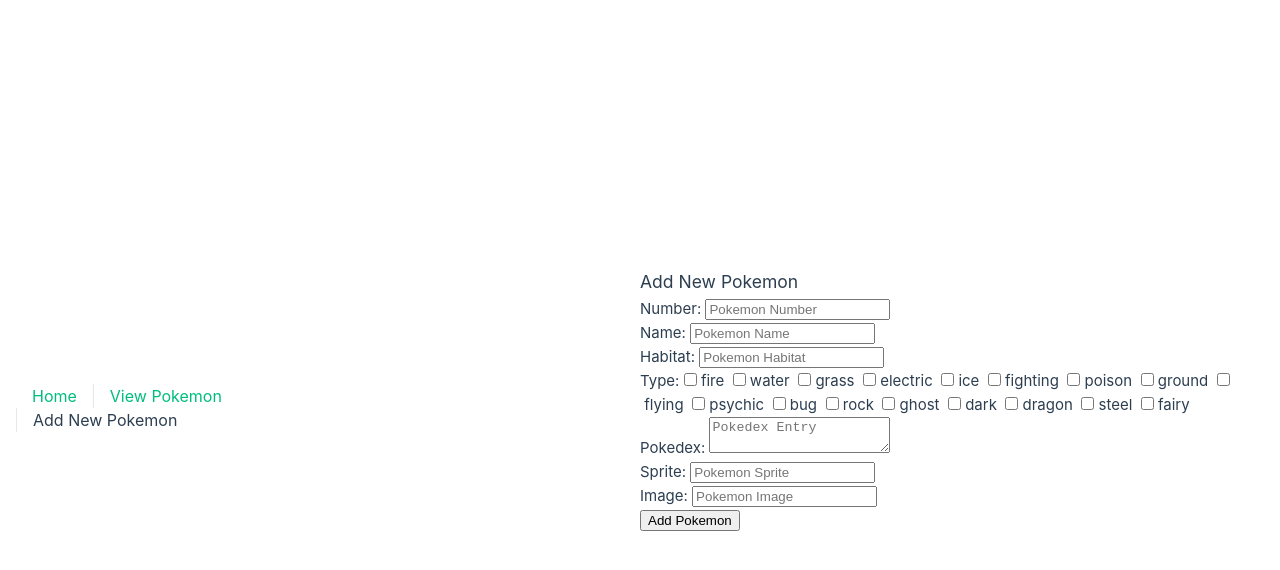
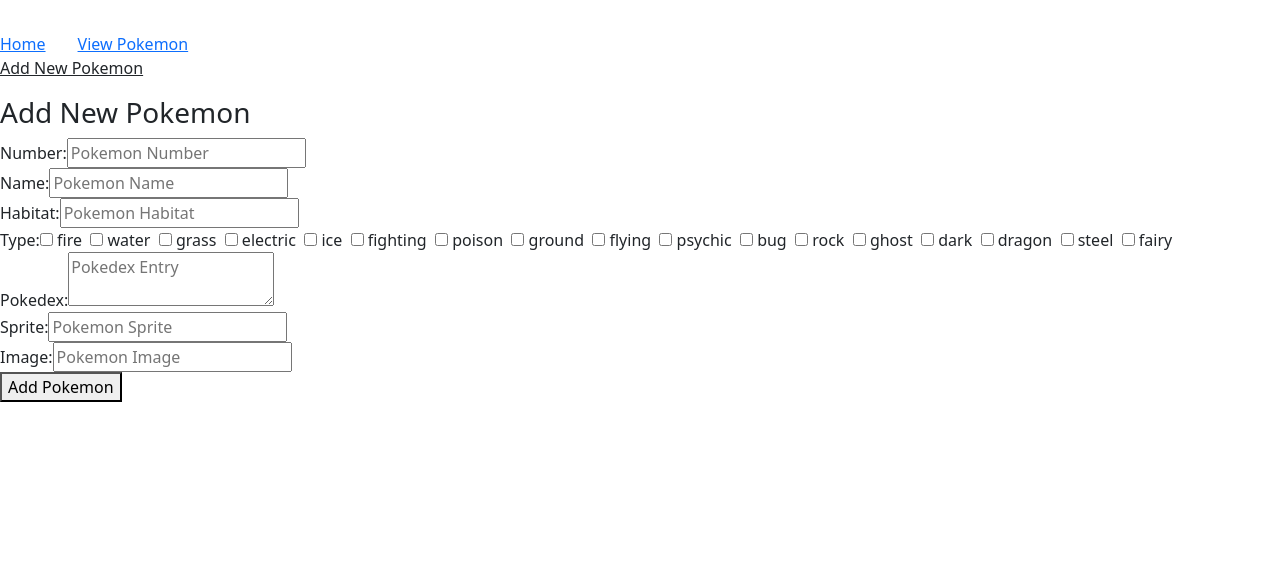
Before and after one commit to joefreeman8/mevn-pokemon-FE, a Vue app: page /pokemon/add in a window 1280 px wide. Shown: the top 570 px of the page. Built offline with nearby package versions, Linux system fonts and the light colour scheme; no server answers.

Commit message:
added bootstrap & resolved the checkbox issue by adding :value to my input field

```diff
--- a/package.json
+++ b/package.json
@@ -11,6 +11,7 @@
     "format": "prettier --write src/"
   },
   "dependencies": {
+    "bootstrap": "^5.3.2",
     "pinia": "^2.1.7",
     "vue": "^3.3.11",
     "vue-router": "^4.2.5"
--- a/src/App.vue
+++ b/src/App.vue
@@ -4,7 +4,7 @@
 
 <template>
   <header>
-    <div class="wrapper">
+    <div class="nav">
       <nav>
         <RouterLink to="/">Home</RouterLink>
         <RouterLink to="/pokemon">View Pokemon</RouterLink>
--- a/src/main.js
+++ b/src/main.js
@@ -1,4 +1,4 @@
-import './assets/main.css'
+import 'bootstrap/dist/css/bootstrap.min.css'
 
 import { createApp } from 'vue'
 import { createPinia } from 'pinia'
--- a/src/views/NewPokemonView.vue
+++ b/src/views/NewPokemonView.vue
@@ -97,8 +97,9 @@
         <span v-for="type, index in pokemonTypes" :key="index">
           <input
           type="checkbox"
-          id="type"
+          :id="type"
           v-model="pokemon.type"
+          :value="type"
           name="type"
           placeholder="Pokemon type"
 
--- a/src/views/PokemonIndexView.vue
+++ b/src/views/PokemonIndexView.vue
@@ -22,7 +22,7 @@
 </script>
 
 <template>
-  <main class="pokemon">
+  <main class="container">
     <h1>Pokemon Index Page</h1>
     <ul>
       <li v-for="p in pokemon" :key="pokemon._id">
```
Also changed, not shown: 1 other file (tests, documents, lock files or other folders).
